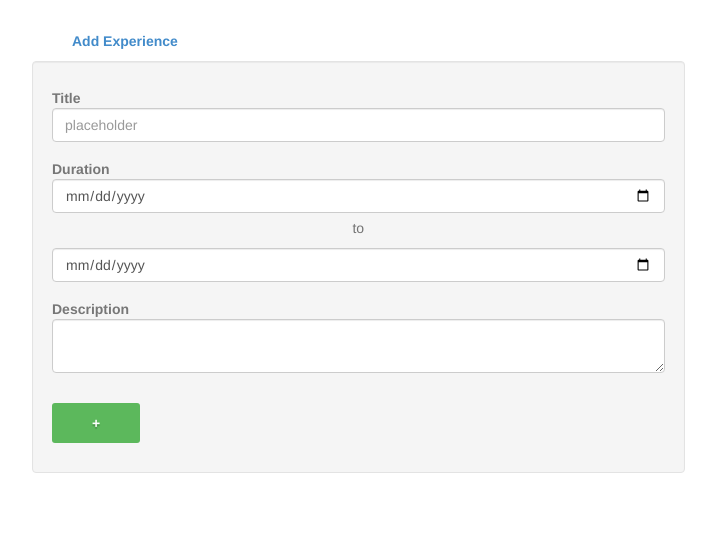
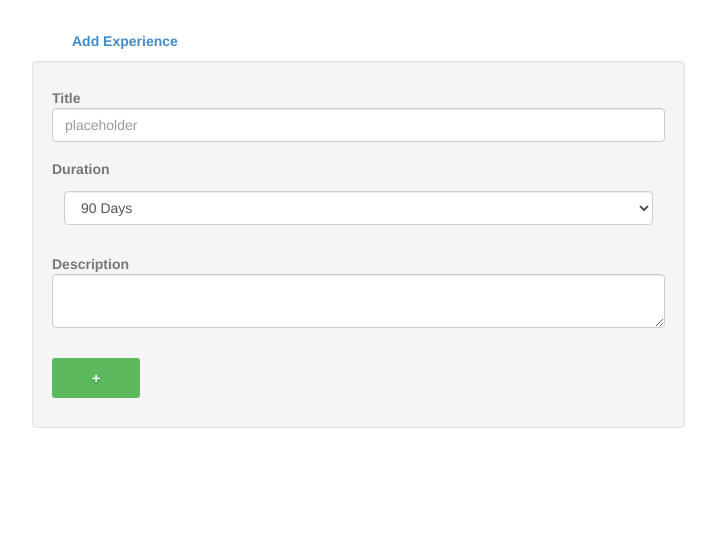
Before and after one commit to HermanZzz/IdeaLink, a Django app: template ILink/accounts/templates/accounts/setting/experience.html in a window 1280 px wide, after a click on "Add Experience". Shown: the part 341-874 px from the top of the page, without its empty margins (428-1144 px from the left). Run offline with Django 3.2, Linux system fonts and the light colour scheme; the template is opened without the code that fills it: values that come from a table or form of the project are taken from there, others are empty; data comes from the database, SQL or seed files in the repository; tables that the repository leaves empty hold one stand-in row (values such as "Sample post"); some libraries are stand-ins or nearby versions.

Commit message:
Add duration picker

```diff
--- a/ILink/accounts/templates/accounts/setting/experience.html
+++ b/ILink/accounts/templates/accounts/setting/experience.html
@@ -59,9 +59,16 @@
 			 <div class="control-group">
 				   <label class="control-label">Duration</label>
 				  <div class="controls">
-				<input id="startTime" name = "start" type="date" class="form-control"/>
-				<p class="help-block" style="text-align:center;">to</p>
-				<input id="endTime" name = "end" type="date" class="form-control"/>
+				<div id='wrapper'>
+ 						 <select class='custom-date form-control' name='select'>
+ 					      <option value='7'>7 Days</option>
+ 					      <option value='30'>30 Days</option>
+ 					      <option selected='selected' value='90'>90 Days</option>
+ 					      <option value='180'>180 Days</option>
+ 					      <option value='365'>365 Days</option>
+ 					      <option value='custom'>Custom</option>
+ 					    </select>
+ 					</div>
 		   		  <p class="help-block"></p>
 				  </div>
 				</div>
```
